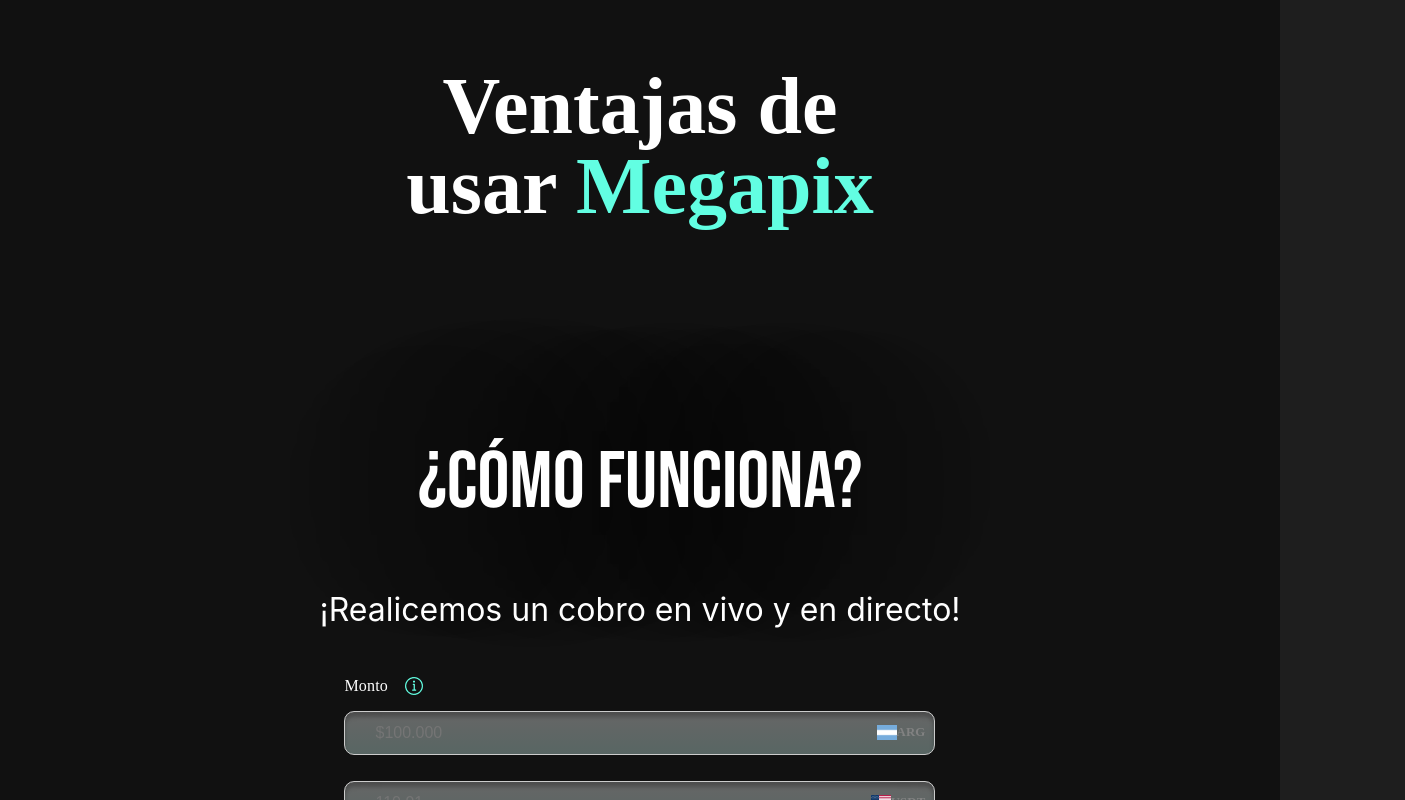
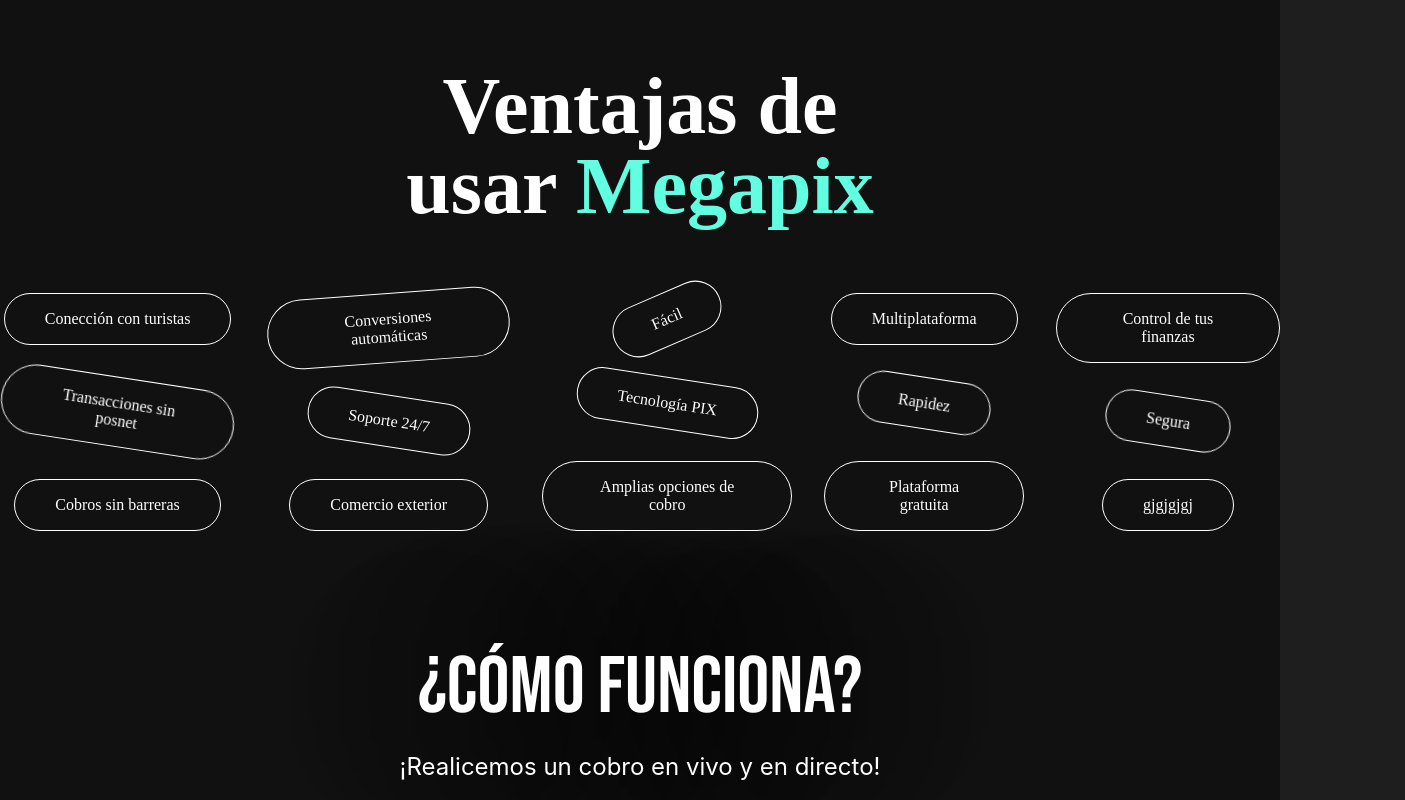
Before and after one commit to MariaBelenCaporale/Megapix, a React (Vite) app: page / in a window 1280 px wide. Shown: the part 2000-2800 px from the top of the page, 1405 px wide, since content can reach past the window. Built offline with nearby package versions, Linux system fonts and the light colour scheme.

Commit message:
pills section Two ventajas de usar megapix

```diff
--- a/src/components/HeroText/styles.css
+++ b/src/components/HeroText/styles.css
@@ -23,7 +23,7 @@
     color: #FFF;
     text-align: center;
     font-family: 'Poppins';
-    font-size: 24px;
+    font-size: 1.3em;
     font-style: normal;
     font-weight: 400;
     margin: 0px 0px 50px 0px;
--- a/src/components/Inputs/Inputs.jsx
+++ b/src/components/Inputs/Inputs.jsx
@@ -116,6 +116,9 @@
           <p className="countryOk">BRL</p>
         </div>
       </div>
+      <button className="btnCobro">
+        <p className="cobrar">Cobrar</p>
+      </button>
     </div>
   );
 };
--- a/src/components/Inputs/styles.css
+++ b/src/components/Inputs/styles.css
@@ -111,3 +111,22 @@
   font-weight: 500;
   line-height: normal;
 }
+
+.btnCobro {
+  border-radius: 13.845px;
+  background: #62FEE2;
+  width: 100%;
+  border: none;
+  margin-top: 20px;
+  cursor: pointer;
+}
+
+.cobrar {
+  color: #000;
+  text-align: center;
+  font-family: 'Poppins';
+  font-size: 1.5em;
+  font-weight: 400;
+  padding: 8px;
+  margin: 0px;
+}
--- a/src/components/TextMove/styles.css
+++ b/src/components/TextMove/styles.css
@@ -10,7 +10,7 @@
 
 .textMoveWrapper {
     display: flex;
-    animation: moveText 20s linear infinite;
+    animation: moveText 50s linear infinite;
 }
 
 .textMove {
--- a/src/components/buttonFour/styles.css
+++ b/src/components/buttonFour/styles.css
@@ -13,6 +13,7 @@
     border: 1px solid #7B7B7B;
 }
 
+
 .textButtonFour {
     color: #FFF;
     text-align: start;
--- a/src/screens/CompanyScreen.jsx
+++ b/src/screens/CompanyScreen.jsx
@@ -10,6 +10,7 @@
 import SectionThree from "./SectionThree/SectionThree";
 import MegapixGlass from '../images/Megapix-Glass.png';
 import SectionFour from "./SectionFour/SectionFour";
+import SectionFive from "./SectionFive/SectionFive";
 
 
 const CompanyScreen = () => {
@@ -40,6 +41,7 @@
             <SectionTwo />
             <SectionThree />
             <SectionFour />
+            <SectionFive />
 
         </div>
     )
--- /dev/null
+++ b/src/screens/SectionFive/SectionFive.jsx
@@ -0,0 +1,13 @@
+import './styles.css';
+
+const SectionFive = () => {
+    return (
+        <section className='containerSectionFive'>
+            <div className='containerFive'>
+                <h2 className='titleFive'>Características & Beneficios</h2>
+            </div>
+        </section>
+    )
+};
+
+export default SectionFive;
--- /dev/null
+++ b/src/screens/SectionFive/styles.css
@@ -0,0 +1,24 @@
+.containerSectionFive {
+    display: flex;
+    align-items: center;
+    justify-content: flex-start;
+    flex-direction: column;
+    width: 100%;
+    height: 100vh;
+}
+.containerFive {
+    display: flex;
+    align-items: center;
+    justify-content: center;
+    width: 100%;
+}
+.titleFive {
+    color: #FFF;
+    text-align: center;
+    font-family: 'Poppins';
+    font-size: 5em;
+    font-style: normal;
+    font-weight: 600;
+    line-height: 100.044%;
+    width: 70%;
+}
--- a/src/screens/SectionFour/styles.css
+++ b/src/screens/SectionFour/styles.css
@@ -1,26 +1,27 @@
 
 .sectionFour {
-    display: flex;
-    flex-direction: column;
-    height: 100vh;
-    width: 100%;
-    padding: 0px 50px 0px 200px;
-    position: relative;
+  justify-content: center;
+  display: flex;
+  flex-direction: column;
+  height: 100vh;
+  width: 100%;
+  position: relative;
 }
 .cardFour {
+  margin-left: 90px;
   width: 35%;
   height: auto;
-  gap: 2rem;
+  gap: 3rem;
   border-radius: 30px;
   background: #ffffff1a;
   background-blend-mode: soft-light, normal;
   box-shadow: 0px -4px 2px 0px rgba(0, 0, 0, 0.05) inset;
   backdrop-filter: blur(20px);
-  padding: 30px 50px;
+  padding: 40px 50px 80px;
   align-items: center;
   display: flex;
   flex-direction: column;
-  justify-content: flex-start;
+  justify-content: center;
 }
 .titleFour {
     color: #FFF;
--- a/src/screens/SectionThree/styles.css
+++ b/src/screens/SectionThree/styles.css
@@ -14,11 +14,12 @@
     font-style: normal;
     font-weight: 400;
     line-height: 100.044%;
+    margin: 0px;
 }
 .subSectionThree {
     color: #FFF;
     font-family: 'Inter';
-    font-size: 32px;
+    font-size: 1.5em;
     font-style: normal;
     font-weight: 400;
     line-height: normal;
--- a/src/screens/SectionTwo/SectionTwo.jsx
+++ b/src/screens/SectionTwo/SectionTwo.jsx
@@ -6,6 +6,64 @@
             <h2 className="titleSectionTwo">
                 Ventajas de usar <span className="highlight">Megapix</span>
             </h2>
+
+        <div className='pillsRow'>
+                <div className='containerPills'>
+                    <div className='containerPill'>
+                        <p className='textPill'>Conección con turistas</p>
+                    </div>
+                    <div className='containerPillUno containerPill'>
+                        <p className='textPill'>Transacciones sin posnet</p>
+                    </div>
+                    <div className='containerPillDos containerPill'>
+                        <p className='textPill'>Cobros sin barreras</p>
+                    </div>
+                </div>
+                <div className='containerPills'>
+                    <div className='containerPillCuatro containerPill'>
+                        <p className='textPill'>Conversiones automáticas</p>
+                    </div>
+                    <div className='containerPillUno containerPill'>
+                        <p className='textPill'>Soporte 24/7</p>
+                    </div>
+                    <div className='containerPillDos containerPill'>
+                        <p className='textPill'>Comercio exterior</p>
+                    </div>
+                </div>
+                <div className='containerPills'>
+                    <div className='containerPillTres containerPill'>
+                        <p className='textPill'>Fácil</p>
+                    </div>
+                    <div className='containerPillUno containerPill'>
+                        <p className='textPill'>Tecnología PIX</p>
+                    </div>
+                    <div className='containerPillDos containerPill'>
+                        <p className='textPill'>Amplias opciones de cobro</p>
+                    </div>
+                </div>
+                <div className='containerPills'>
+                    <div className='containerPill containerPill'>
+                        <p className='textPill'>Multiplataforma</p>
+                    </div>
+                    <div className='containerPillUno containerPill'>
+                        <p className='textPill'>Rapidez</p>
+                    </div>
+                    <div className='containerPillDos containerPill'>
+                        <p className='textPill'>Plataforma gratuita</p>
+                    </div>
+                </div>
+                <div className='containerPills'>
+                    <div className='containerPill containerPill'>
+                        <p className='textPill'>Control de tus finanzas</p>
+                    </div>
+                    <div className='containerPillUno containerPill'>
+                        <p className='textPill'>Segura</p>
+                    </div>
+                    <div className='containerPillDos containerPill'>
+                        <p className='textPill'>gjgjgjgj</p>
+                    </div>
+                </div>
+            </div>
         </section>
     )
 }
--- a/src/screens/SectionTwo/styles.css
+++ b/src/screens/SectionTwo/styles.css
@@ -19,3 +19,48 @@
 .highlight {
     color: #62FEE2;
 }
+
+/* PILLS */
+
+.pillsRow {
+    display: flex;
+    flex-direction: row;
+    gap: 2rem;
+}
+
+.containerPills {
+    display: flex;
+    flex-direction: column;
+    align-items: center;
+    justify-content: center;
+    gap: 2rem;
+}
+.containerPill, .containerPillUno, .containerPillDos, .containerPillTres, .containerPillCuatro {
+    border-radius: 160px;
+    border: 1px solid white;
+    width: auto;
+    cursor: pointer;
+}
+
+.containerPill:hover {
+    border: 1px solid #62FEE2;
+}
+.containerPillUno {
+    transform: rotate(8.727deg);
+}
+.containerPillTres {
+    transform: rotate(-23.368deg);
+}
+.containerPillCuatro {
+    transform: rotate(-4.167deg);
+}
+.textPill {
+    color: #FFF;
+    text-align: center;
+    font-family: 'Poppins';
+    font-size: 1em;
+    font-style: normal;
+    font-weight: 400;
+    line-height: normal;
+    padding: 0px 40px;
+}
```
